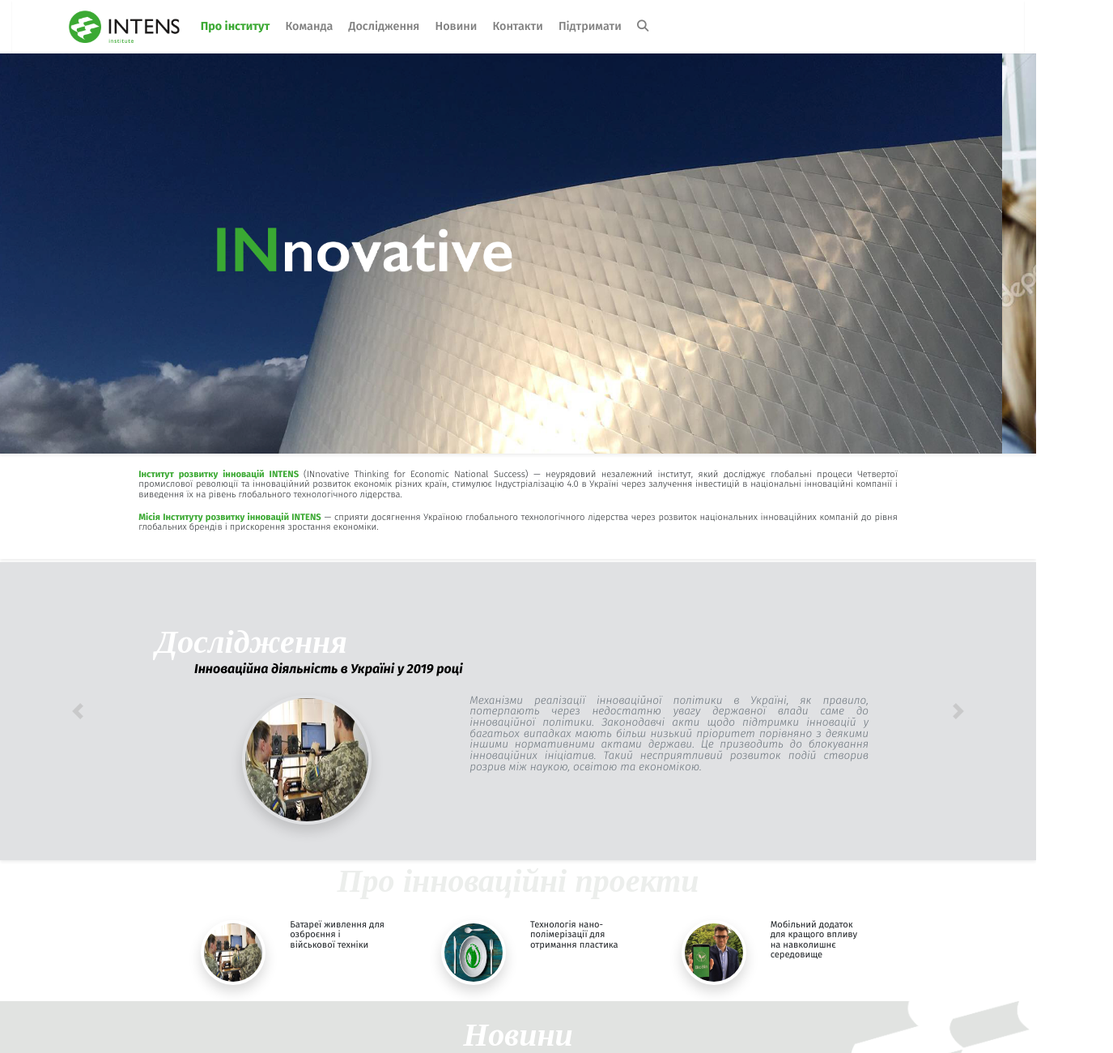
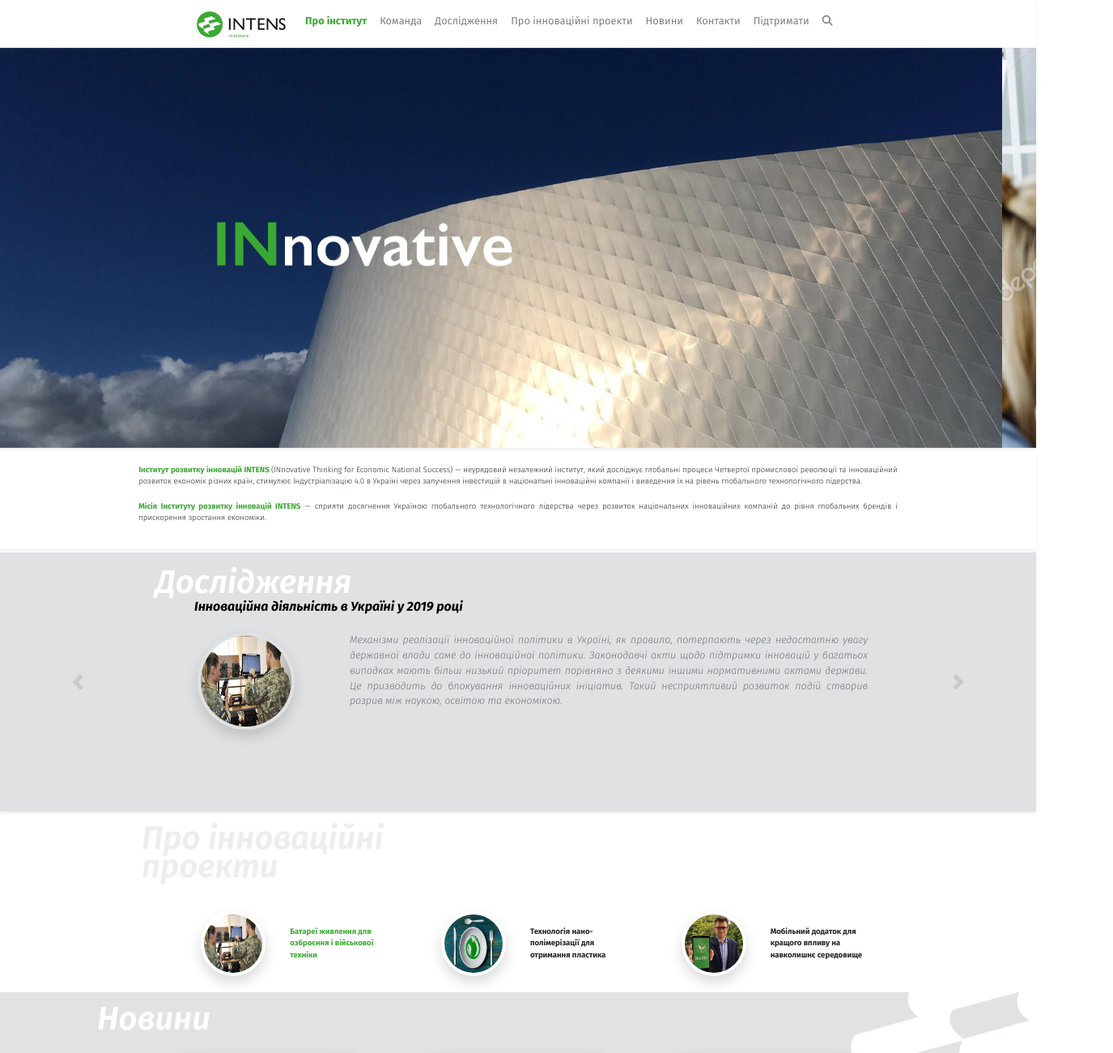
Before and after one commit to RomanMykolaichuk/intens2, a plain HTML site: page public_html/index.html in a window 1280 px wide. Shown: the top 1300 px of the page at 81% size, 1375 px wide, since content can reach past the window. Drawn offline with nearby package versions, Linux system fonts and the light colour scheme.

Commit message:
first commit

```diff
--- a/public_html/css/intens.css
+++ b/public_html/css/intens.css
@@ -1,10 +1,10 @@
 body {
     overflow-x: hidden;
+    font-family: 'Fira Sans', sans-serif;
+}
 
-    font-family: 'Fira Sans', sans-serif;
-
-
-
+h1,h2,h3,h4,h5,h6{
+    font-family: 'Fira Sans';
 }
 
 html,body, header, section, footer
@@ -12,16 +12,16 @@ html,body, header, section, footer
     width: 100%;
     margin: 0rem;
     padding: 0rem;
-    overflow-x: hidden;
+
 }
 
 .navbar-brand img {
-    height: 2.5rem;
+    height: 2rem;
 
 }
 
 .navbar {
-    font-size: .9rem;
+    font-size: .8rem;
 
     box-shadow:  0 .1rem .1rem rgba(0,0,0,.1);
 
@@ -33,8 +33,8 @@ html,body, header, section, footer
 }
 
 .nav-item{
-    padding: .1rem;
-    font-weight: 500;
+    padding: 0rem;
+    font-weight: 400;
 }
 
 .navbar-light .nav-item.active .nav-link,
@@ -46,13 +46,24 @@ html,body, header, section, footer
 }
 
 .font-sm{
-    font-size: 0.7rem;
-    line-height: 1.1;
+    font-size: 0.6rem;
+    line-height: 1.5;
+    font-weight: 200;
+
+}
+
+h1{
+    font-size: 2.5rem;
+    font-style: italic;
+    font-weight: 600;
+
+    line-height: 0.88;
+    margin-top: 0;
+    margin-bottom:0rem;
 }
 .carousel-empty{
     width:100%;
-    height:auto;
-    min-height: 23rem;
+    min-height: 20rem;
     display:block;
     background-color: #e0e1e3;
     border:0px solid grey;
@@ -62,13 +73,18 @@ html,body, header, section, footer
 
 
 .subtitle{
-    margin-top: -0.6rem;
+
+    fon-size: 1.15rem;
+    font-style: italic;
+    margin-top: 0rem;
     margin-left: 3rem;
 }
 
 .rounded-img{
-    width: 10rem;
-    height: 10rem;
+    width: 7.5rem;
+    min-width: 6rem;
+    min-height: 6rem;
+    height: 7.5rem;
 
 }
 .rounded-img-sm{
@@ -78,8 +94,7 @@ html,body, header, section, footer
 }
 
 .small-item{
-    font-size: 0.85rem;
-    line-height: 1.01;
+    font-size: 0.78rem;
     font-style: italic;
     font-weight: 300;
 
@@ -94,9 +109,6 @@ html,body, header, section, footer
     right:-95px;
     top: -157px;
     position:absolute;
-
-
-
 }
 
 .news-bg{
@@ -150,9 +162,7 @@ html,body, header, section, footer
 
 }
 
-.add-top-m{
-    margin-top: 0rem;
-}
+
 
 .my-border{
     border-top: .2rem solid;
@@ -172,10 +182,10 @@ html,body, header, section, footer
 
 }
 .carousel-caption{
+    top:0;
     animation: fadeIn; /* referring directly to the animation's @keyframe declaration */
     animation-duration: 2s; /* don't forget to set a duration! */
 }
-
 
 
 footer {
--- a/public_html/index.html
+++ b/public_html/index.html
@@ -18,18 +18,21 @@ and open the template in the editor.
         <script src="https://kit.fontawesome.com/61098cf3e0.js" crossorigin="anonymous"></script>
     </head>
     <body >
-        <header class="container-fluid">
+        <header class="container-fluid m-0 p-0">
             <div class="nav navbar navbar-light navbar-expand-md">
-                <div class="container mx-auto">
-                    <a href="index.html" class='navbar-brand'>
+                <a href="index.html" class='navbar-brand d-md-none'>
                     <img src='img/logo2.png' alt='Logo' title='Logo'></a>
+
                 <button class='navbar-toggler' type='button' data-toggle='collapse' data-target='#main-menu'>
                     <span class="navbar-toggler-icon"></span></button>
-                    <div class="collapse navbar-collapse" id='main-menu'>
+                <div class="collapse navbar-collapse justify-content-center" id='main-menu'>
                     <ul class="navbar-nav">
+                        <li><a href="index.html" class='navbar-brand'>
+                                <img src='img/logo2.png' alt='Logo' title='Logo'></a></li>
                         <li class='nav-item active'><a href="index.html" class='nav-link'>Про&nbspінститут</a></li>
                         <li class='nav-item'><a href="#" class='nav-link'>Команда</a></li>
                         <li class='nav-item'><a href="#" class='nav-link'>Дослідження</a></li>
+                        <li class='nav-item'><a href="#" class='nav-link'>Про&nbspінноваційні&nbspпроекти</a></li>
                         <li class='nav-item'><a href="#" class='nav-link'>Новини</a></li>
                         <li class='nav-item'><a href="#" class='nav-link'>Контакти</a></li>
                         <li class='nav-item'><a href="#" class='nav-link'>Підтримати</a></li>
@@ -49,7 +52,7 @@ and open the template in the editor.
 
                 -->
 
-                </div>
+
             </div>
         </header>
 
@@ -111,8 +114,8 @@ and open the template in the editor.
                         <div class="carousel-item  active">
                             <div class="carousel-empty">
                                 <div class="carousel-caption">
-                                    <div class='text-light font-italic'>
-                                        <h1 class='text-white text-left font-weight-bolder'>
+                                    <div class='text-light'>
+                                        <h1 class='text-white text-left'>
                                             Дослідження</h1>
                                         <div class="subtitle">
                                             <p class=' text-dark text-left font-weight-bold'>
@@ -120,10 +123,10 @@ and open the template in the editor.
                                         </div>
                                     </div>
                                     <div class="row  my-auto mx-auto">
-                                        <div class="col-5 py-1">
+                                        <div class="col-3 py-1">
                                             <img class='p-1 rounded-img img-fluid rounded-circle shadow' src="img/section2/Innov_project_Pict_1.jpg" alt=""/>
                                         </div>
-                                        <div class="col-7 py-1">
+                                        <div class="col-9 py-1 px-3">
                                             <p class="text-justify text-muted small-item">Механізми реалізації інноваційної політики в Україні, як правило, потерпають через недостатню увагу державної влади саме до інноваційної
                                                 політики. Законодавчі акти щодо підтримки інновацій у багатьох випадках мають більш низький пріоритет порівняно з деякими іншими нормативними актами держави. Це призводить до блокування інноваційних ініціатив. Такий несприятливий розвиток подій створив розрив між наукою,
                                                 освітою та економікою. </p>
@@ -135,8 +138,8 @@ and open the template in the editor.
                         <div class="carousel-item">
                             <div class="carousel-empty">
                                 <div class="carousel-caption">
-                                    <div class='text-light font-italic'>
-                                        <h1 class='text-white text-left font-weight-bolder'>
+                                    <div class='text-light'>
+                                        <h1 class='text-white text-left'>
                                             Дослідження</h1>
                                         <div class="subtitle">
                                             <p class=' text-dark text-left font-weight-bold'>
@@ -159,8 +162,8 @@ and open the template in the editor.
                         <div class="carousel-item">
                             <div class="carousel-empty">
                                 <div class="carousel-caption">
-                                    <div class=' font-italic'>
-                                        <h1 class='text-white text-left font-weight-bolder'>
+                                    <div class=''>
+                                        <h1 class='text-white text-left'>
                                             Дослідження</h1>
                                         <div class="subtitle">
                                             <p class=' text-dark text-left font-weight-bold'>
@@ -203,9 +206,11 @@ and open the template in the editor.
             <div class="container-fluid w-75">
                 <div class="row">
                     <div class="col-12">
-                        <div class='text-light font-italic'>
-                            <h1 class='text-center font-weight-bolder'>
-                                Про інноваційні проекти</h1>
+                        <div class='text-light'>
+                            <h1 class='text-left mt-3'>
+                                Про інноваційні</h1>
+                            <h1 class='text-left mt-0'>
+                                проекти</h1>
                             <div class="subtitle">
                                 <p class=' text-dark text-left font-weight-bold'>
                                 </p>
@@ -213,29 +218,32 @@ and open the template in the editor.
                         </div>
                     </div>
                 </div>
-                <div class="row my-3 mx-3 p-1 font-sm text-right">
+                <div class="row my-3 mx-3 p-1 font-sm font-weight-bold text-right">
                     <div class="col-sm-4">
                         <div class="row ">
-                            <div class="col-lg-6">
+                            <div class="col-md-6">
                                 <img class='p-1 rounded-img-sm rounded-circle shadow' src="img/section2/Innov_project_Pict_1.jpg" alt=""/>
+
                             </div>
-                            <div class="col-lg-6 text-left">Батареї живлення для озброєння і військової техніки</div>
+                            <div class="col-md-6 my-auto text-left text-primary">
+                               Батареї живлення для озброєння і військової техніки
+                            </div>
                         </div>
                     </div>
                     <div class="col-sm-4">
                         <div class="row">
-                            <div class="col-lg-6">
+                            <div class="col-md-6">
                                 <img class='p-1 rounded-img-sm rounded-circle shadow' src="img/section2/Innov_project_Pict_2.jpg" alt=""/>
                             </div>
-                            <div class="col-lg-6 text-left">Технологія нано-полімерізації для отримання пластика</div>
+                            <div class="col-md-6 my-auto text-left">Технологія нано-полімерізації для отримання пластика</div>
                         </div>
                     </div>
                     <div class="col-sm-4">
                         <div class="row">
-                            <div class="col-lg-6 ">
+                            <div class="col-md-6 ">
                                 <img class='p-1 rounded-img-sm rounded-circle shadow' src="img/section2/Innov_project_Pict_3.jpg" alt=""/>
                             </div>
-                            <div class="col-lg-6 text-left">Мобільний додаток для кращого впливу на навколишнє середовище</div>
+                            <div class="col-md-6 my-auto text-left">Мобільний додаток для кращого впливу на навколишнє середовище</div>
                         </div>
                     </div>
                 </div>
@@ -246,9 +254,9 @@ and open the template in the editor.
             <div class="container-fluid news-bg position-relative">
                 <img class="d-none d-md-flex news-back-img" src="img/section4/backgroundImg.png" alt=""/>
                 <div class="row position-relative">
-                    <div class="col-12 px-3">
-                        <div class=' text-light font-italic'>
-                            <h1 class=' my-3 text-white text-center font-weight-bolder'>
+                    <div class="col-12 ml-2 px-3">
+                        <div class='text-light ml-5'>
+                            <h1 class=' my-3 text-white text-left ml-5'>
                                 Новини</h1>
 
                         </div>
```
Lines whose indentation alone changed are shown as unchanged.
